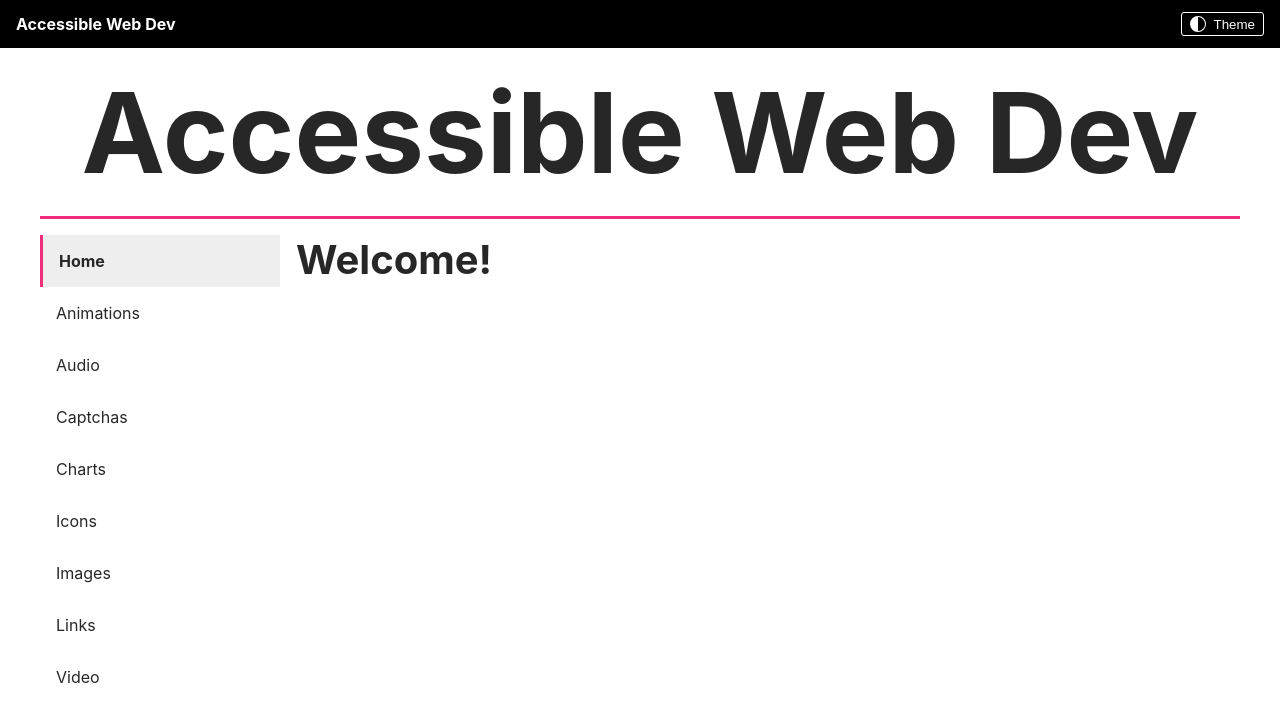
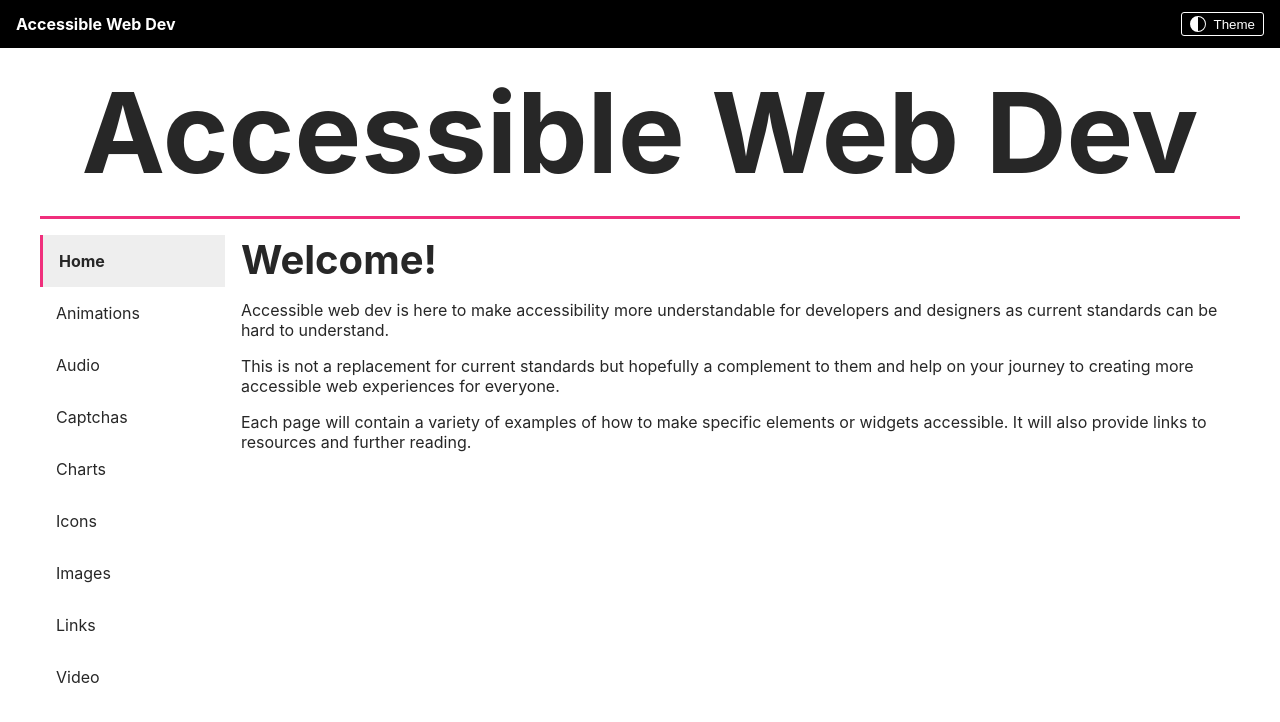
Before and after one commit to ElpisHelle/Web-developer, a Next.js app: page / in a window 1280 px wide. Shown: the top 722 px of the page. Built offline with nearby package versions, Linux system fonts and the light colour scheme.

Commit message:
add paragraphs to homepage

```diff
--- a/pages/index.tsx
+++ b/pages/index.tsx
@@ -14,7 +14,7 @@ const Home: NextPage = () => {
 			<Layout headerTitle="Web Dev" activeNavLink={router.pathname}>
 				<section>
 					<h2>Welcome!</h2>
-					{/* <p>
+					<p>
 						Accessible web dev is here to make accessibility more understandable
 						for developers and designers as current standards can be hard to
 						understand.
@@ -29,7 +29,7 @@ const Home: NextPage = () => {
 						elements or widgets accessible. It will also provide links to
 						resources and further reading.
 					</p>
-					<p>
+					{/* <p>
 						It is currently a work in progress so not all pages are finished (or
 						even started). If you don't find what you are looking for please
 						feel free to{" "}
```
